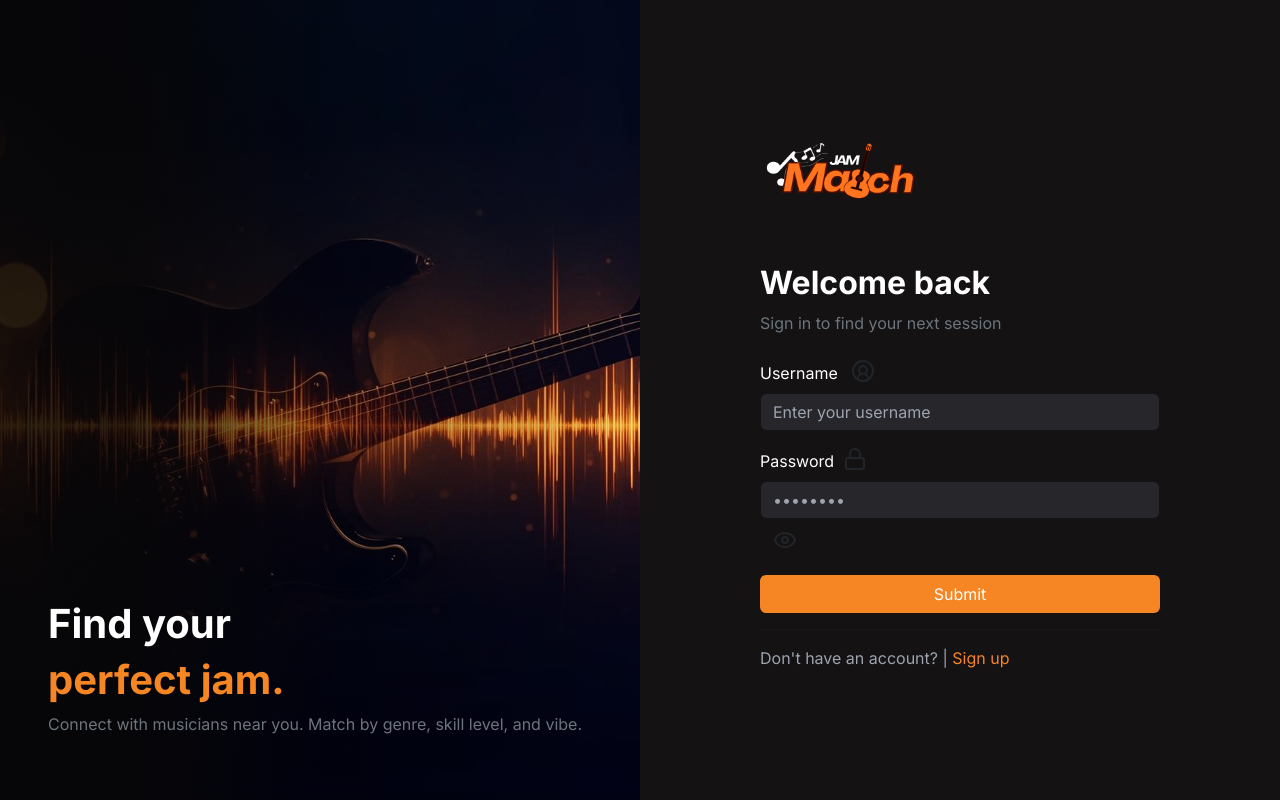
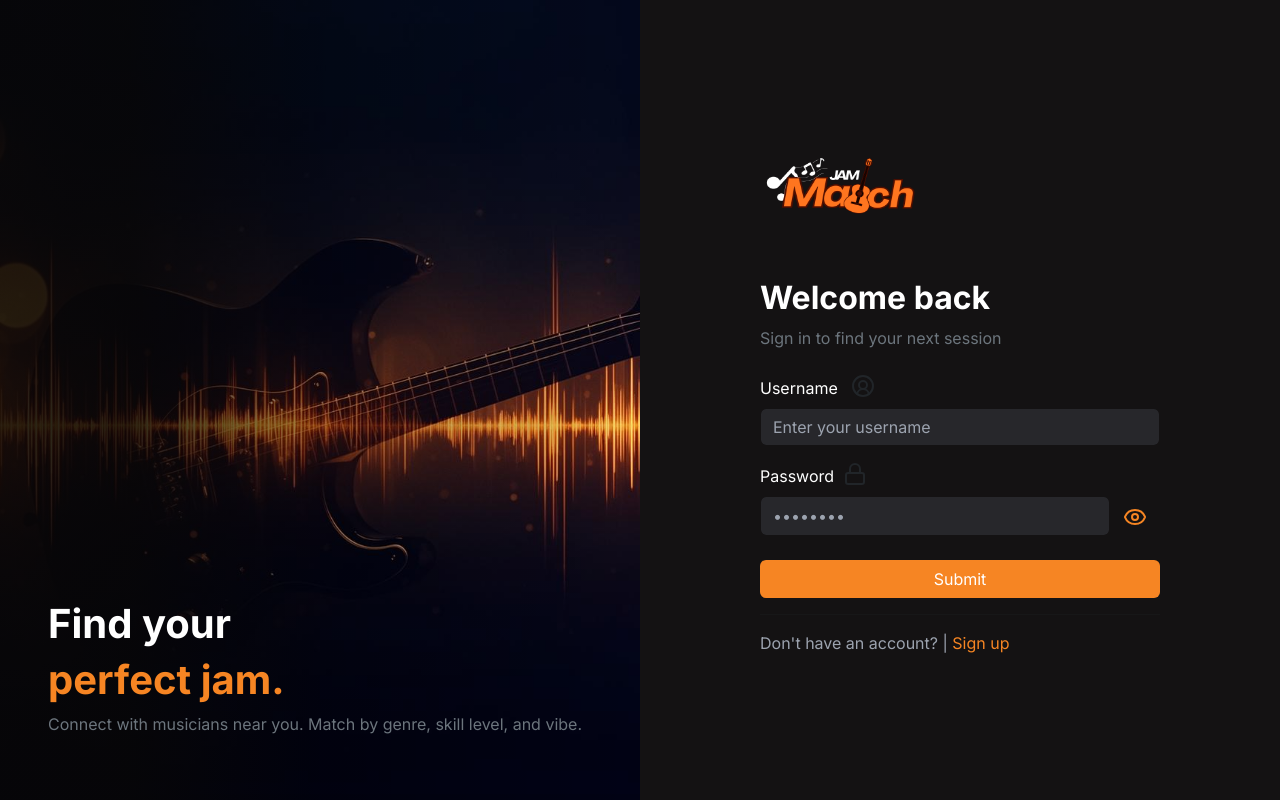
Before and after one commit to VinayakRastogi16/JamMatch_Frontend, a React (Vite) app: page / in a window 1280 px wide. Built offline with nearby package versions, Linux system fonts and the light colour scheme.

Commit message:
login fix

```diff
--- a/src/pages/Login.jsx
+++ b/src/pages/Login.jsx
@@ -81,10 +81,11 @@ export default function Login() {
                 </div>
               </div>
 
-              <div className="mb-3">
-                <label className="form-label text-white">Password</label>
+              <label className="form-label text-white">Password</label>
                 &nbsp;&nbsp;
                 <Lock className="absolute w-4 h-4 mb-2" />
+
+              <div className="mb-4 d-flex">
                 <input
                   id="password"
                   type = {showPassword ? "text":"password"}
@@ -94,7 +95,7 @@ export default function Login() {
                   onChange={(e) => setPassword(e.target.value)}
                 />
                 <button onClick={show} type="button" className="btn">
-                  {showPassword ? <EyeOff className="w-4 h-4" /> : <Eye className="w-4 h-4" />}
+                  {showPassword ? <EyeOff color="#f68523" className="w-4 h-4" /> : <Eye color="#f68523" className="w-4 h-4" />}
                 </button>
               </div>
 
--- a/src/pages/SignUp.jsx
+++ b/src/pages/SignUp.jsx
@@ -110,7 +110,7 @@ export default function SignUp() {
               <label className="form-label text-white">Password</label>&nbsp;&nbsp;
                 <Lock className="absolute w-4 h-4 mb-2" />
 
-              <div className="mb-3 d-flex">
+              <div className="mb-4 d-flex">
 
 
                   <input
```
